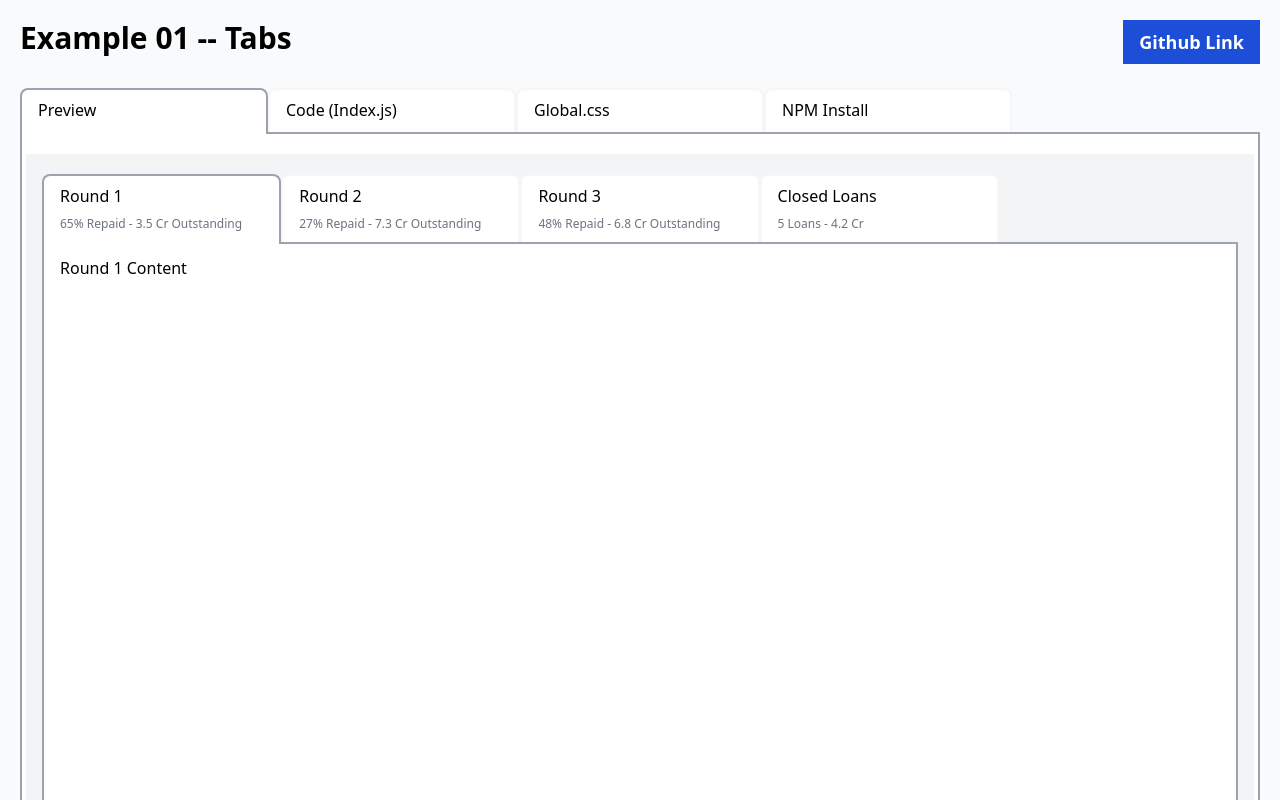
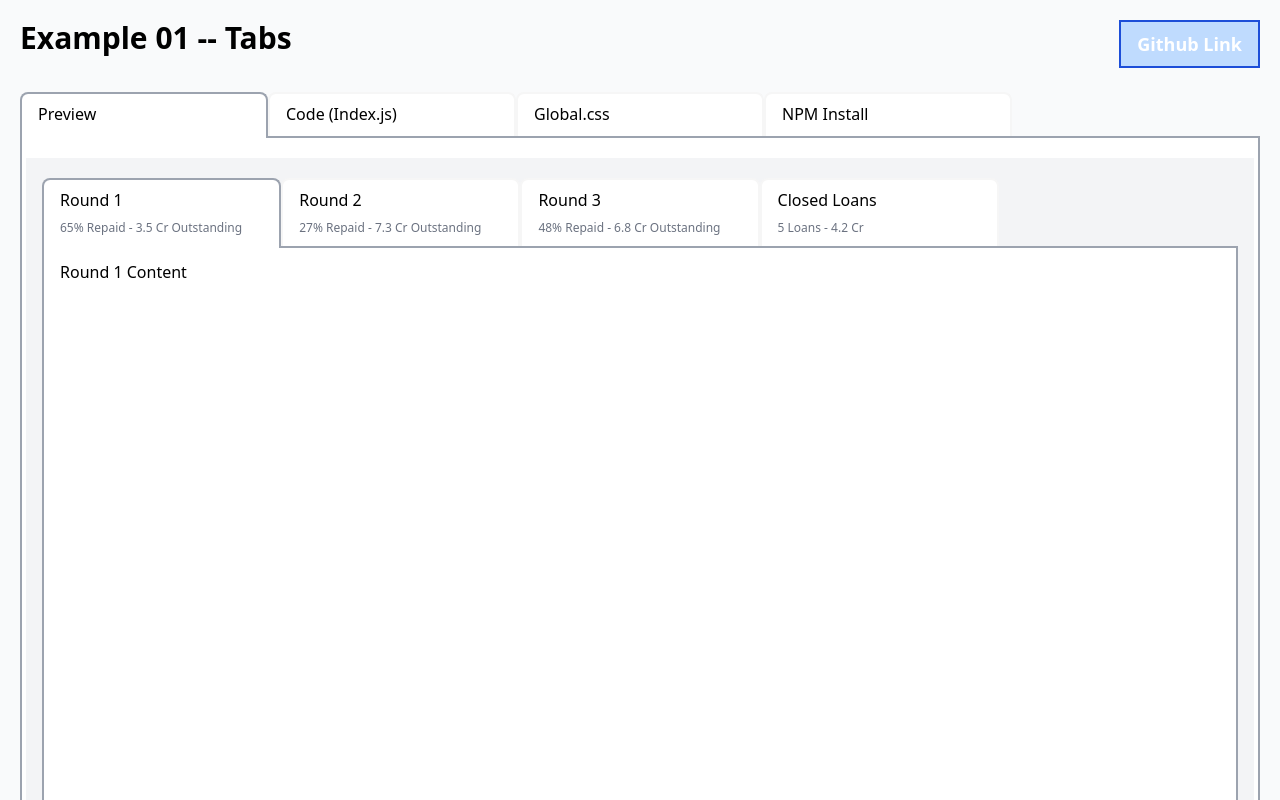
Before and after one commit to Pritesh55/next-v1, a Next.js app: page / in a window 1280 px wide. Shown: the top 800 px of the page. Built offline with nearby package versions, Linux system fonts and the light colour scheme.

Commit message:
Update index.js

```diff
--- a/pages/index.js
+++ b/pages/index.js
@@ -16,7 +16,7 @@ export default function Home() {
           </span>
 
           <a href="https://github.com/Pritesh55/next-v1"
-            className='bg-blue-700 text-white px-4 py-2 text-lg'>
+            className=' bg-blue-200 text-white px-4 py-2 text-lg hover:bg-blue-600 border-2 border-blue-700'>
             Github Link
           </a>
         </h1>
```
